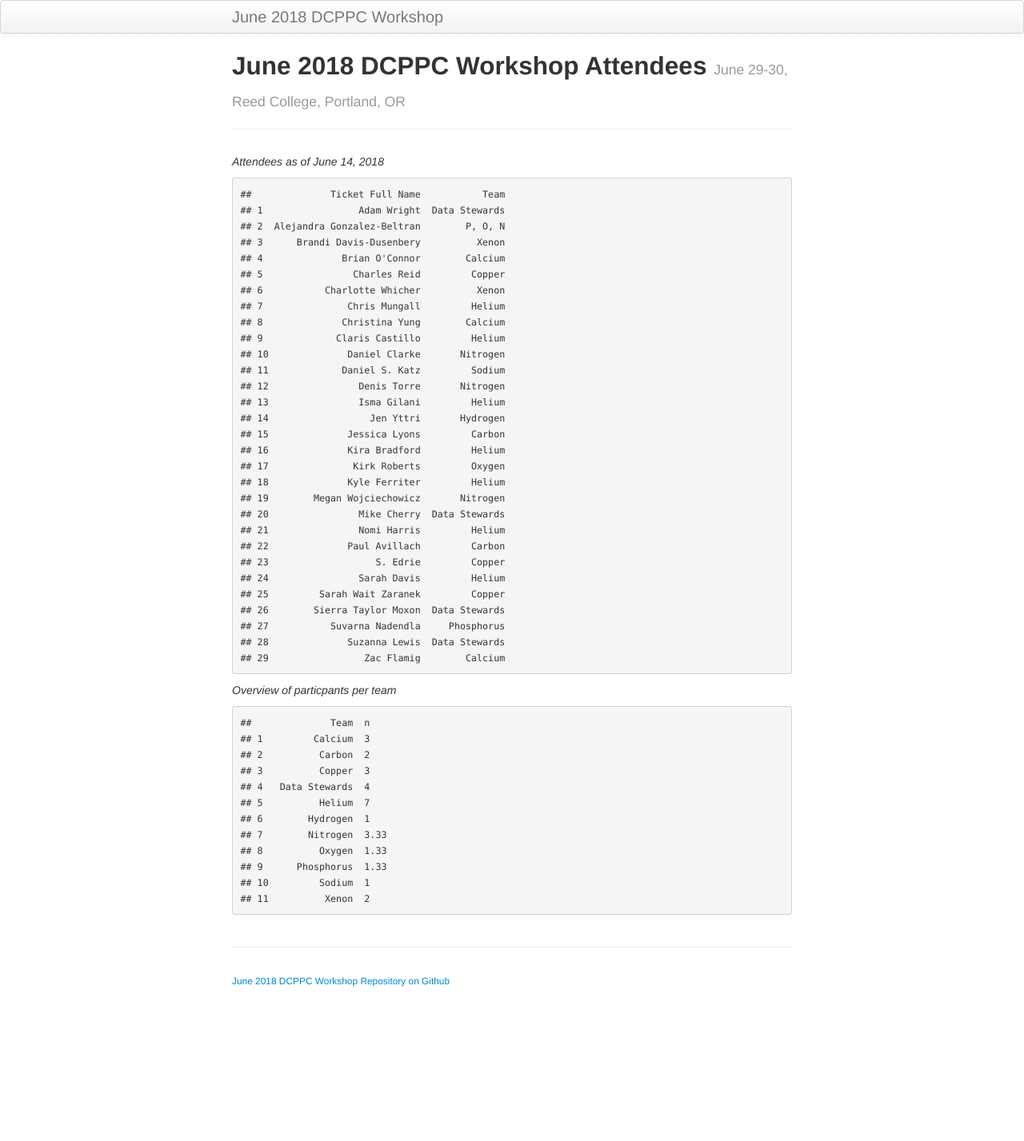
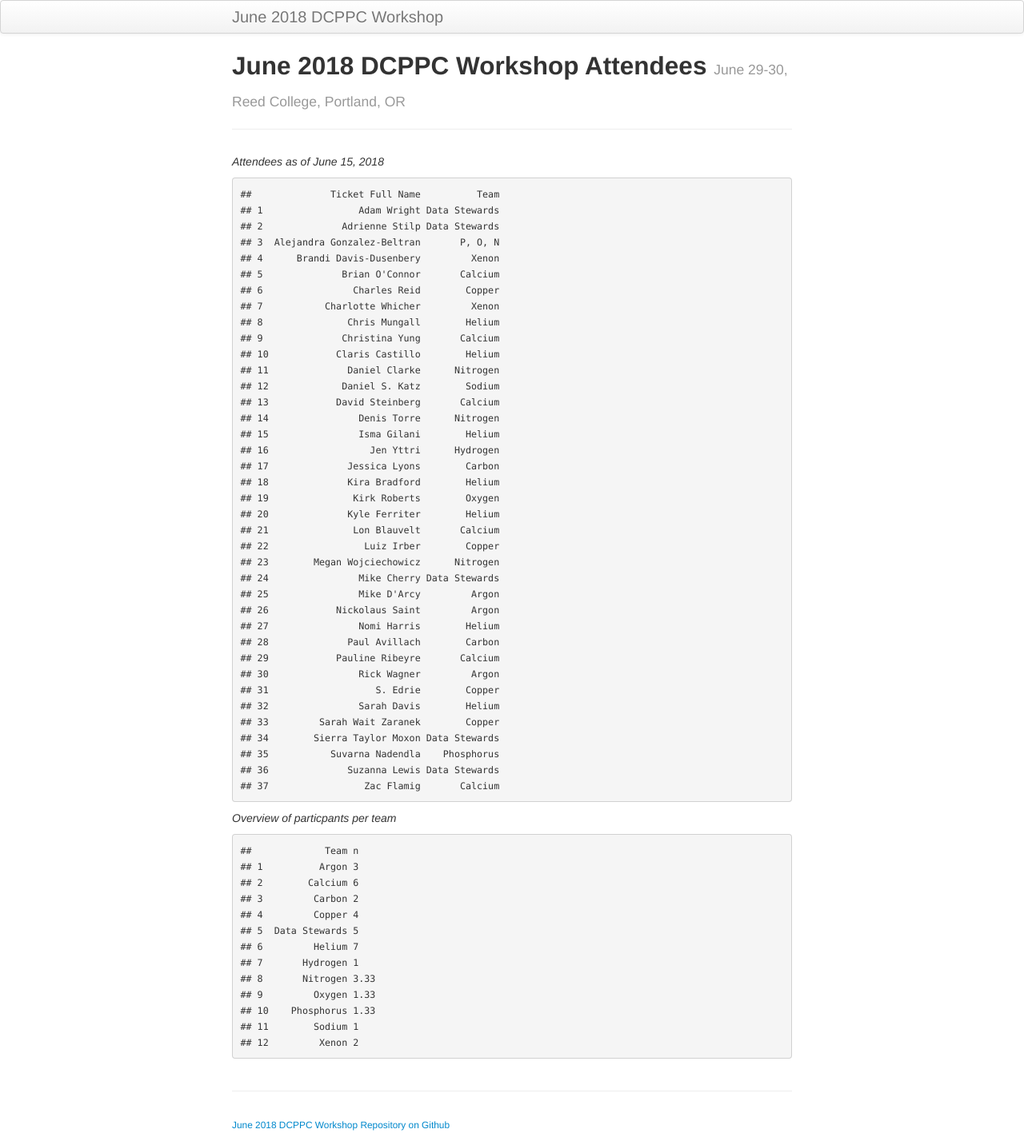
Before and after one commit to dcppc/2018-june-workshop, a Jekyll site: the page built from docs/attendees.md, in a window 1280 px wide. Shown: the whole page at 80% size. Built offline with Jekyll 4.4.1, drawn with Linux system fonts in a browser that asks for light colours; before the commit the page ends 1247 px from its top, so only the background shows below that.

Commit message:
8 new registrants

```diff
--- a/docs/attendees.md
+++ b/docs/attendees.md
@@ -4,50 +4,61 @@ title: June 2018 DCPPC Workshop Attendees
 tagline: June 29-30, Reed College, Portland, OR
 ---
 
-_Attendees as of June 14, 2018_
+_Attendees as of June 15, 2018_
 
-    ##              Ticket Full Name           Team
-    ## 1                 Adam Wright  Data Stewards
-    ## 2  Alejandra Gonzalez-Beltran        P, O, N
-    ## 3      Brandi Davis-Dusenbery          Xenon
-    ## 4              Brian O'Connor        Calcium
-    ## 5                Charles Reid         Copper
-    ## 6           Charlotte Whicher          Xenon
-    ## 7               Chris Mungall         Helium
-    ## 8              Christina Yung        Calcium
-    ## 9             Claris Castillo         Helium
-    ## 10              Daniel Clarke       Nitrogen
-    ## 11             Daniel S. Katz         Sodium
-    ## 12                Denis Torre       Nitrogen
-    ## 13                Isma Gilani         Helium
-    ## 14                  Jen Yttri       Hydrogen
-    ## 15              Jessica Lyons         Carbon
-    ## 16              Kira Bradford         Helium
-    ## 17               Kirk Roberts         Oxygen
-    ## 18              Kyle Ferriter         Helium
-    ## 19        Megan Wojciechowicz       Nitrogen
-    ## 20                Mike Cherry  Data Stewards
-    ## 21                Nomi Harris         Helium
-    ## 22              Paul Avillach         Carbon
-    ## 23                   S. Edrie         Copper
-    ## 24                Sarah Davis         Helium
-    ## 25         Sarah Wait Zaranek         Copper
-    ## 26        Sierra Taylor Moxon  Data Stewards
-    ## 27           Suvarna Nadendla     Phosphorus
-    ## 28              Suzanna Lewis  Data Stewards
-    ## 29                 Zac Flamig        Calcium
+    ##              Ticket Full Name          Team
+    ## 1                 Adam Wright Data Stewards
+    ## 2              Adrienne Stilp Data Stewards
+    ## 3  Alejandra Gonzalez-Beltran       P, O, N
+    ## 4      Brandi Davis-Dusenbery         Xenon
+    ## 5              Brian O'Connor       Calcium
+    ## 6                Charles Reid        Copper
+    ## 7           Charlotte Whicher         Xenon
+    ## 8               Chris Mungall        Helium
+    ## 9              Christina Yung       Calcium
+    ## 10            Claris Castillo        Helium
+    ## 11              Daniel Clarke      Nitrogen
+    ## 12             Daniel S. Katz        Sodium
+    ## 13            David Steinberg       Calcium
+    ## 14                Denis Torre      Nitrogen
+    ## 15                Isma Gilani        Helium
+    ## 16                  Jen Yttri      Hydrogen
+    ## 17              Jessica Lyons        Carbon
+    ## 18              Kira Bradford        Helium
+    ## 19               Kirk Roberts        Oxygen
+    ## 20              Kyle Ferriter        Helium
+    ## 21               Lon Blauvelt       Calcium
+    ## 22                 Luiz Irber        Copper
+    ## 23        Megan Wojciechowicz      Nitrogen
+    ## 24                Mike Cherry Data Stewards
+    ## 25                Mike D'Arcy         Argon
+    ## 26            Nickolaus Saint         Argon
+    ## 27                Nomi Harris        Helium
+    ## 28              Paul Avillach        Carbon
+    ## 29            Pauline Ribeyre       Calcium
+    ## 30                Rick Wagner         Argon
+    ## 31                   S. Edrie        Copper
+    ## 32                Sarah Davis        Helium
+    ## 33         Sarah Wait Zaranek        Copper
+    ## 34        Sierra Taylor Moxon Data Stewards
+    ## 35           Suvarna Nadendla    Phosphorus
+    ## 36              Suzanna Lewis Data Stewards
+    ## 37                 Zac Flamig       Calcium
+
+
 
 _Overview of particpants per team_
 
-    ##              Team  n
-    ## 1         Calcium  3
-    ## 2          Carbon  2
-    ## 3          Copper  3
-    ## 4   Data Stewards  4
-    ## 5          Helium  7
-    ## 6        Hydrogen  1
-    ## 7        Nitrogen  3.33
-    ## 8          Oxygen  1.33
-    ## 9      Phosphorus  1.33
-    ## 10         Sodium  1
-    ## 11          Xenon  2
+    ##             Team n
+    ## 1          Argon 3
+    ## 2        Calcium 6
+    ## 3         Carbon 2
+    ## 4         Copper 4
+    ## 5  Data Stewards 5
+    ## 6         Helium 7
+    ## 7       Hydrogen 1
+    ## 8       Nitrogen 3.33
+    ## 9         Oxygen 1.33
+    ## 10    Phosphorus 1.33
+    ## 11        Sodium 1
+    ## 12         Xenon 2
```
